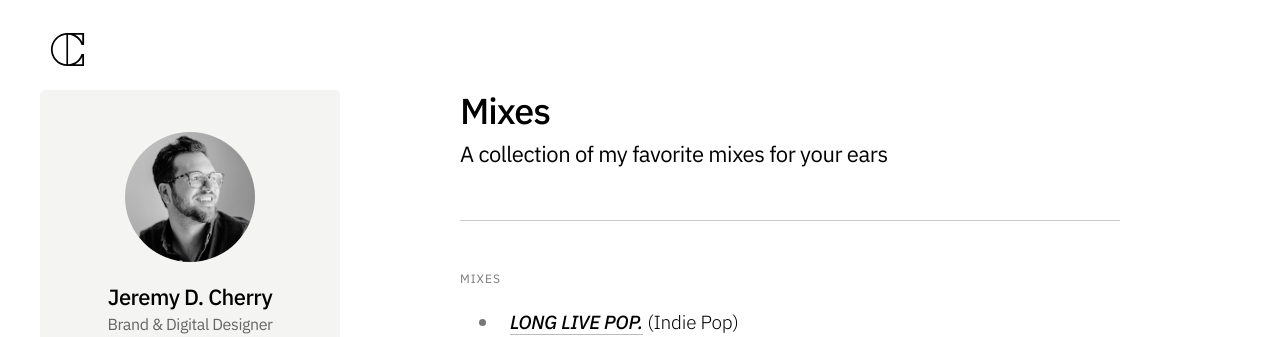
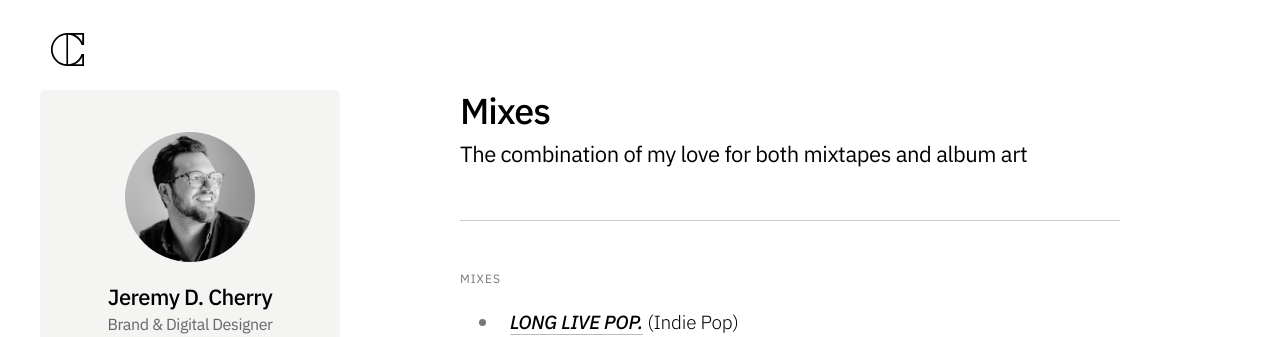
Before and after one commit to jeremydcherry/jeremydcherry.github.io, a Jekyll site: the page built from content/mixes.md, in a window 1280 px wide. Shown: the top 337 px of the page. Built offline with Jekyll 4.4.1, drawn with Linux system fonts in a browser that asks for light colours.

Commit message:
Updated Mixes description

```diff
--- a/content/mixes.md
+++ b/content/mixes.md
@@ -6,7 +6,7 @@ permalink: /mixes
 
 # Mixes
 
-### A collection of my favorite mixes for your ears
+### The combination of my love for both mixtapes and album art
 
 ---
 
```
